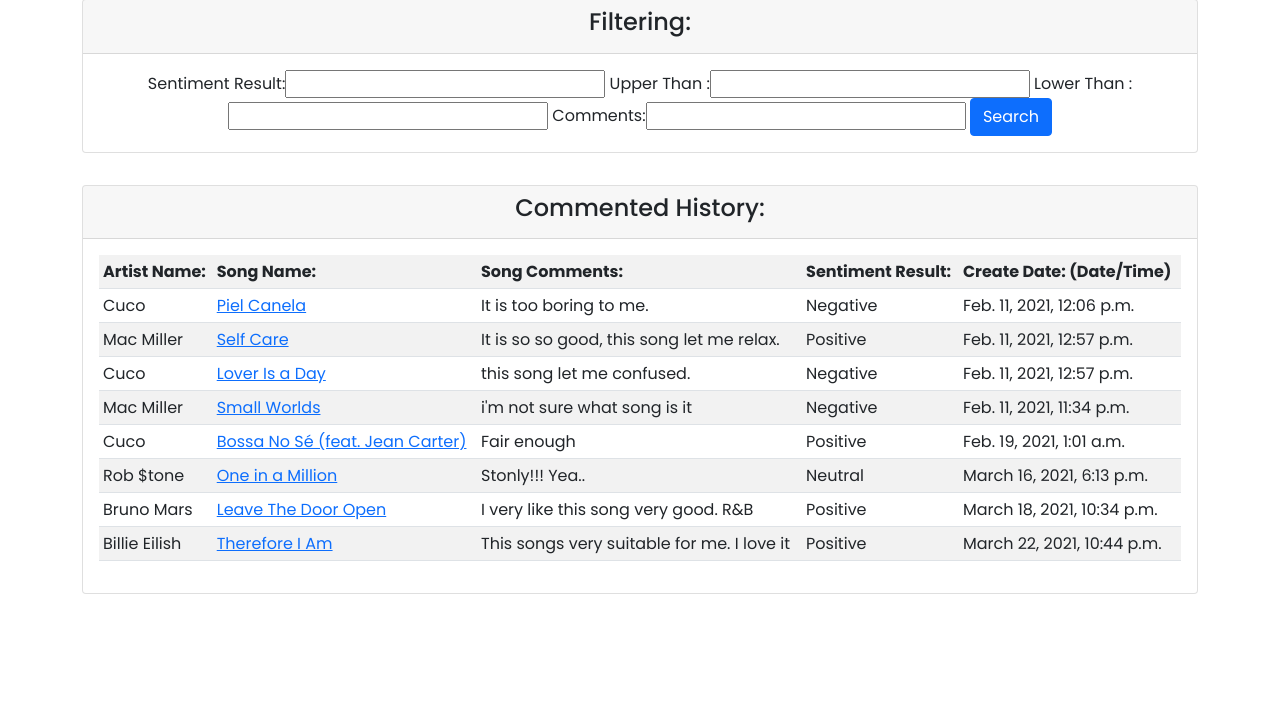
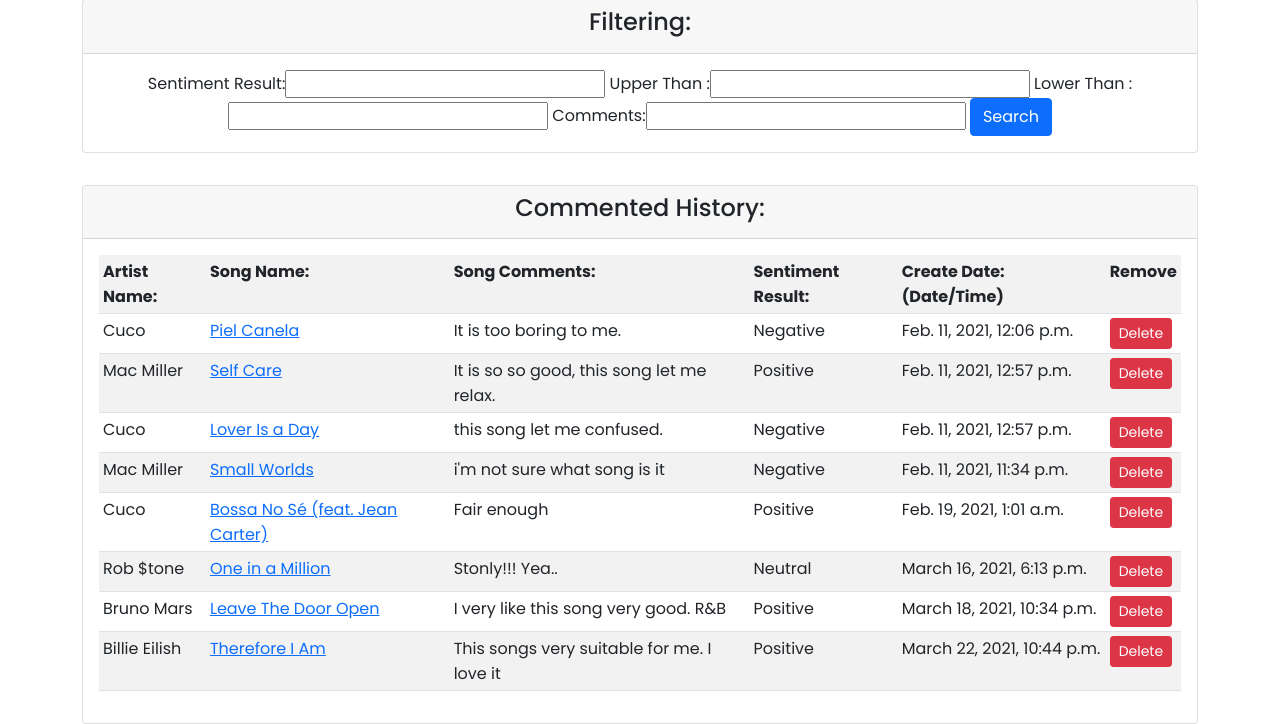
Before and after one commit to 19201400/FYP, a Django app: page /records/ in a window 1280 px wide. Shown: the part 321-1045 px from the top of the page. Before the commit the page ends 915 px from the top, so only its background shows below. Run offline with Django 3.2, Linux system fonts and the light colour scheme; a user stored in the database is signed in; data comes from the database, SQL or seed files in the repository; both versions use the stored data as it was after the commit; some libraries are stand-ins or nearby versions.

Commit message:
8 April 2021 17:36

```diff
--- a/accounts/models.py
+++ b/accounts/models.py
@@ -30,3 +30,6 @@ class Sentiment_Records(models.Model):
     date_created = models.DateTimeField(auto_now_add=True, null=True)
     usr = models.ForeignKey(User, null=True, on_delete=models.SET_NULL)
     song = models.ForeignKey(Songs, null=True, on_delete=models.SET_NULL)
+
+    def __str__ (self):
+        return self.song_comments
--- a/accounts/templates/accounts/records.html
+++ b/accounts/templates/accounts/records.html
@@ -70,6 +70,8 @@
 									<!-- <th>Sentiment Polarity: </th>
 									<th>Sentiment Subjectivity: </th> -->
 									<th>Create Date: (Date/Time) </th>
+									<th>Remove </th>
+
 
 
 								</tr>
@@ -84,6 +86,8 @@
 									<td>{{x.sentiment_subjectivity}}</td> -->
 									<td>{{x.date_created}}</td>
 
+									<td><a class="btn btn-sm btn-danger" href="{% url 'delete_record' x.id %}">Delete</a></td>
+
 								</tr>
 								{% endfor %}
 
--- a/accounts/urls.py
+++ b/accounts/urls.py
@@ -24,4 +24,6 @@ urlpatterns = [
 
     path('records/', views.recordsPage, name = "records"),
 
+    path('delete_record/<str:pk>/', views.deleteRecord, name = "delete_record"),
+
 ]
--- a/accounts/views.py
+++ b/accounts/views.py
@@ -1,7 +1,9 @@
 from django.shortcuts import render, redirect, get_object_or_404
 from django.http import HttpResponse, HttpResponseRedirect
 
-from django.urls import reverse
+from django.views import generic
+
+from django.urls import reverse, reverse_lazy
 
 from django.contrib.auth.forms import UserCreationForm
 from django.contrib.auth import authenticate, login, logout
@@ -362,16 +364,6 @@ def RecommendationPage(request):
 
 
 
-
-
-
-
-
-
-
-
-
-
 @login_required(login_url='login')
 def recordsPage(request):
 
@@ -386,3 +378,13 @@ def recordsPage(request):
 
 	context = {'positive_count':positive_count, 'negative_count':negative_count, 'neutral_count':neutral_count , 'specific_comments':specific_comments, 'comment_filters':comment_filters}
 	return render(request, 'accounts/records.html', context)
+
+
+@login_required(login_url='login')
+def deleteRecord(request, pk):
+	records = Sentiment_Records.objects.get(id=pk)
+	if request.method == "POST":
+		records.delete()
+		return redirect('records')
+	context = {'records':records}
+	return render(request, 'accounts/delete.html', context)
```
Also changed, not shown: accounts/templates/accounts/delete.html (added, +21 -0 lines), db.sqlite3.
